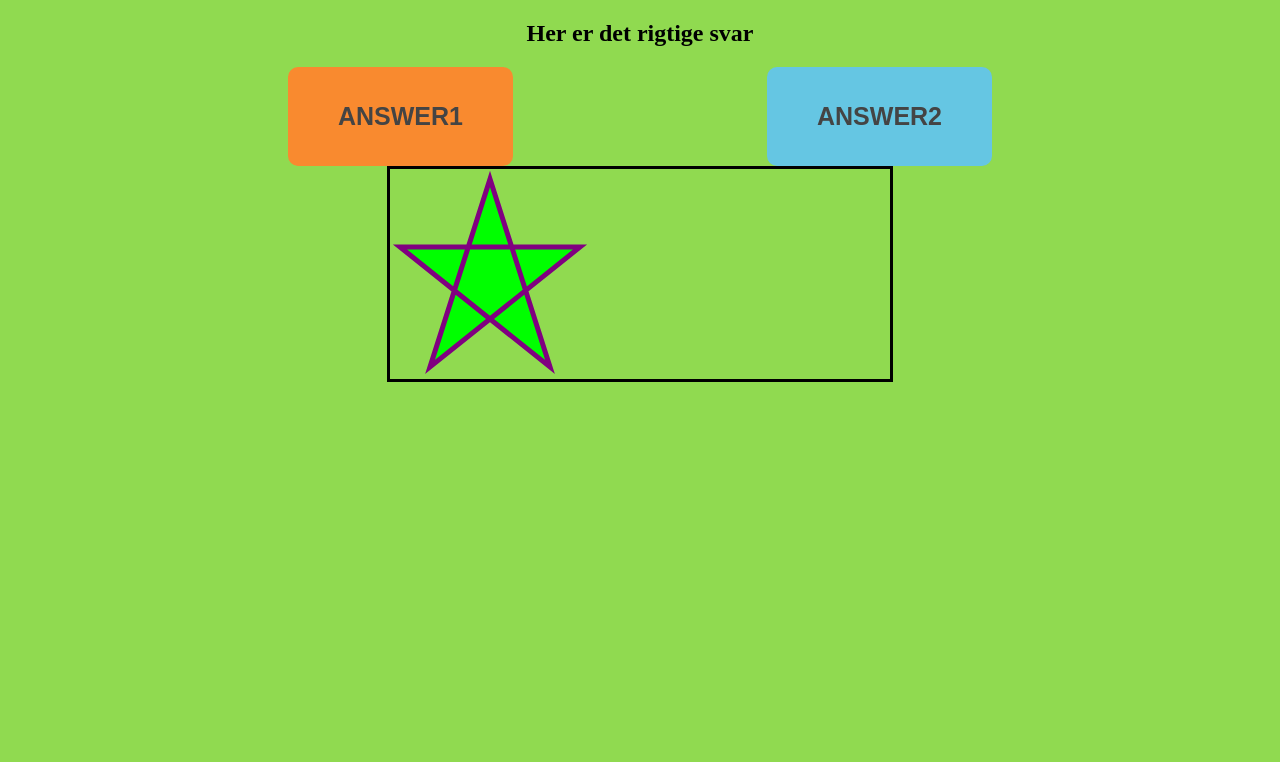
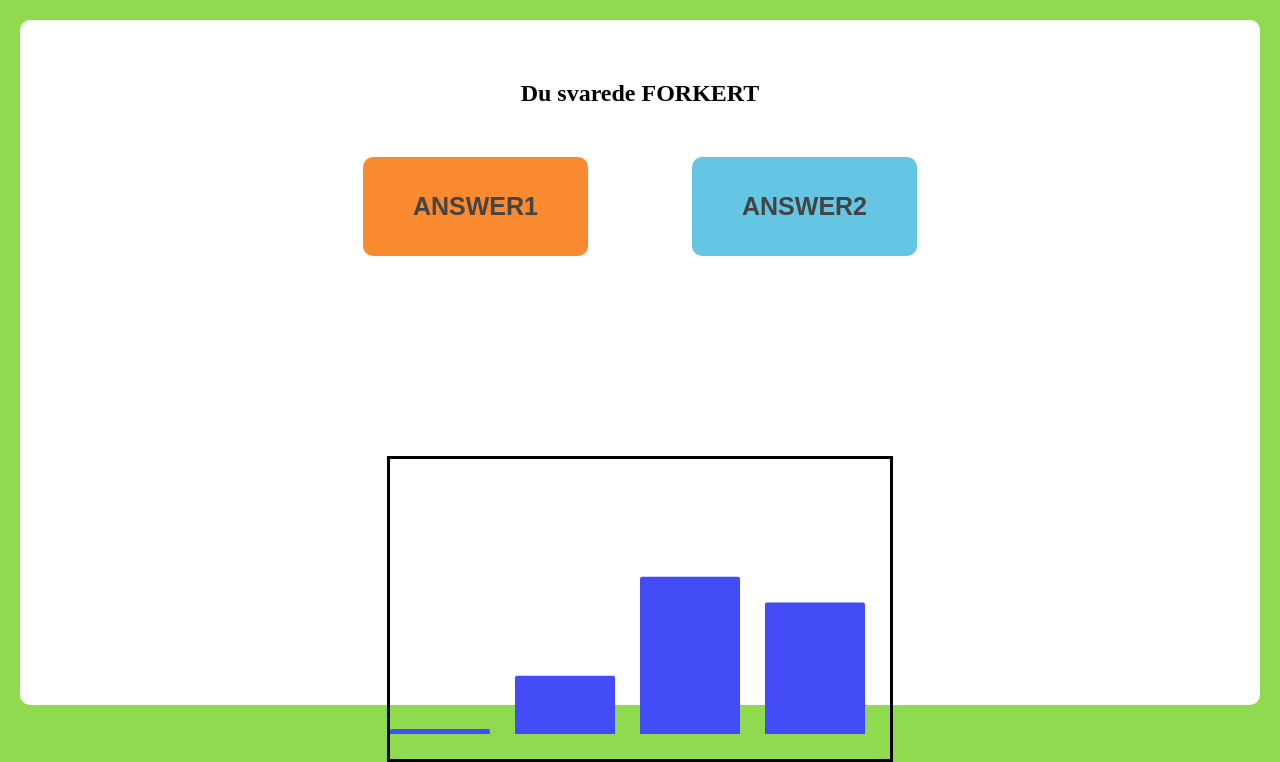
Before and after one commit to rmlajer/kkq_rep, a website: page public/answer.html in a window 1280 px wide. Shown: the part 75-837 px from the top of the page. Before the commit the page ends 800 px from the top, so only its background shows below. Drawn offline with Linux system fonts and the light colour scheme.

Commit message:
Har stylet answer.html

```diff
--- a/public/answer.html
+++ b/public/answer.html
@@ -13,24 +13,22 @@
     <!-- FIXED HEADER -->
     <header id="page_head">
         <div id="page_title">KlimaKostQuizzen</div>
-    <img id="info_button" src="images/information-button.png"/>
+        <img id="info_button" src="images/information-button.png" />
     </header>
 
-  <div id="page_body">
+    <div id="quiz_answer_page">
 
         <!--The answer page-->
-    <div id="quiz_result_div">
-      <h2 id="quiz_question">Her er det rigtige svar</h2>
+        <div id="quiz_result_text">
+            <h2 id="quiz_answer">Du svarede FORKERT</h2>
         </div>
         <div id="quiz_answers_result_div">
             <button id="quiz_answer1">ANSWER1</button>
             <button id="quiz_answer2">ANSWER2</button>
-      <svg height="210" width="500">
-        <polygon points="100,10 40,198 190,78 10,78 160,198"
-          style="fill:lime;stroke:purple;stroke-width:5;fill-rule:nonzero;" />
-        Sorry, your browser does not support inline SVG.
-      </svg>
 
+            <svg   id="emission_breakdown"   width="500"   height="300"   viewBox="0 0 1000 500"   xmlns="http://www.w3.org/2000/svg" >     		     <path d="  M0,500  h200  v-6.2207518299556455  q0,-4 -4,-4  h-192  q-4,0 -4,4  Z" fill="#444cf7" /> <path d="  M250,500  h200  v-112.52604022650337  q0,-4 -4,-4  h-192  q-4,0 -4,4  Z" fill="#444cf7" /> <path d="  M500,500  h200  v-310.6554093191655  q0,-4 -4,-4  h-192  q-4,0 -4,4  Z" fill="#444cf7" /> <path d="  M750,500  h200  v-258.8294982920849  q0,-4 -4,-4  h-192  q-4,0 -4,4  Z" fill="#444cf7" /> </svg>
+
+        </div>
     </div>
 
 </body>
--- a/public/styles.css
+++ b/public/styles.css
@@ -1,11 +1,11 @@
-/* ENTIRE PAGE */
+/* QUESTION.HTML STYLING */
+
 body {
     padding: 20px;
     margin: 0;
     background-color: #90da50;
 }
 
-/* HEADER */
 #page_head {
     z-index: 9;
     padding: 10px;
@@ -29,11 +29,7 @@ body {
     width: 30px;
 }
 
-#page_body {
-    margin-top: 20px;
-}
-
-#quiz_answer1 {
+#question_choice_1 {
     background-color: #f98a2f;
     padding: 35px 50px 35px 50px;
     border-radius: 10px;
@@ -44,14 +40,14 @@ body {
     color: #444444;
 }
 
-#quiz_answer1:hover {
+#question_choice_1:hover {
     transform: scale(1.05);
     -webkit-transform: transform 0.1s ease-in-out;
     -moz-transform: transform 0.1s ease-in-out;
     -ms-transform: transform 0.1s ease-in-out;
 }
 
-#quiz_answer2 {
+#question_choice_2 {
     background-color: #65c6e3;
     padding: 35px 50px 35px 50px;
     border-radius: 10px;
@@ -61,7 +57,7 @@ body {
     color: #444444;
 }
 
-#quiz_answer2:hover {
+#question_choice_2:hover {
     transform: scale(1.05);
     -webkit-transform: transform 0.1s ease-in-out;
     -moz-transform: transform 0.1s ease-in-out;
@@ -109,6 +105,7 @@ svg {
     width: calc(100% - 20px);
     margin: auto;
     padding: 10px;
+    margin-top: 20px;
 }
 
 #quiz_answers_div {
@@ -123,3 +120,51 @@ svg {
 #quiz_answers_result_div {
     text-align: center;
 }
+
+/* ANSWER.HTML STYLING */
+
+#quiz_answer1 {
+    background-color: #f98a2f;
+    padding: 35px 50px 35px 50px;
+    border-radius: 10px;
+    border-width: 0px;
+    font-weight: bold;
+    font-size: 25px;
+    margin-right: 100px;
+    color: #444444;
+}
+
+#quiz_answer2 {
+    background-color: #65c6e3;
+    padding: 35px 50px 35px 50px;
+    border-radius: 10px;
+    border-width: 0px;
+    font-weight: bold;
+    font-size: 25px;
+    color: #444444;
+}
+
+#quiz_answer {
+    margin-top: 50px;
+    margin-bottom: 50px;
+}
+
+#emission_breakdown {
+    margin-top: 200px;
+}
+
+#quiz_result_text {
+    text-align: center;
+}
+
+#quiz_answer_page {
+    background-color: #ffffff;
+    border-radius: 10px;
+    padding-top: 50px;
+    padding-bottom: 50px;
+    height: calc(100vh - 40px - 50px - 45px);
+    width: calc(100% - 20px);
+    margin: auto;
+    padding: 10px;
+    margin-top: 20px;
+}
```
Also changed, not shown: public/question.html (+2 -4 lines). Lines whose indentation alone changed are shown as unchanged.
